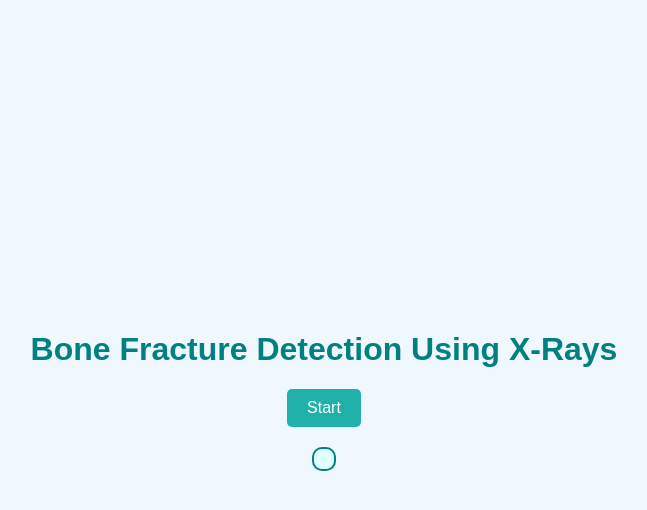
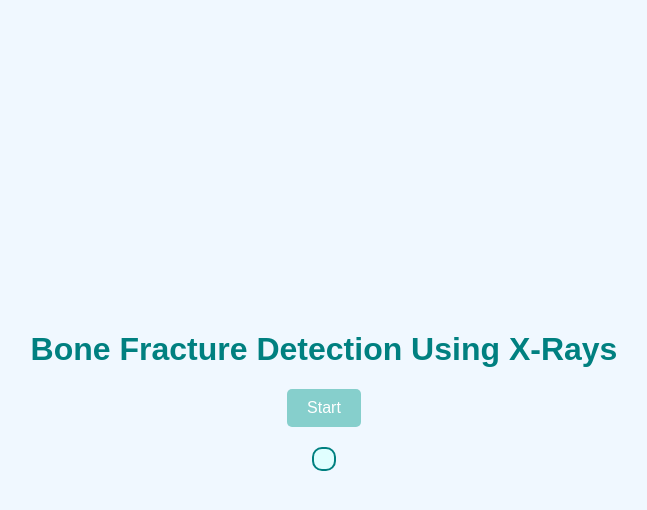
Before and after one commit to Alix88-collab/Berlin-P12, a plain HTML site: page index.html in a window 1280 px wide. In both pictures the pointer is over the button "Start". Shown: the whole page, without its empty margins (316-963 px from the left). Drawn offline with Linux system fonts and the light colour scheme.

Commit message:
ini adalah comit ke 2

```diff
--- a/index.html
+++ b/index.html
@@ -51,7 +51,7 @@
             transition: background-color 0.3s;
         }
         button:hover {
-            background-color: #20b2aa;
+            background-color: #86cfcc;
         }
     </style>
 </head>
```
